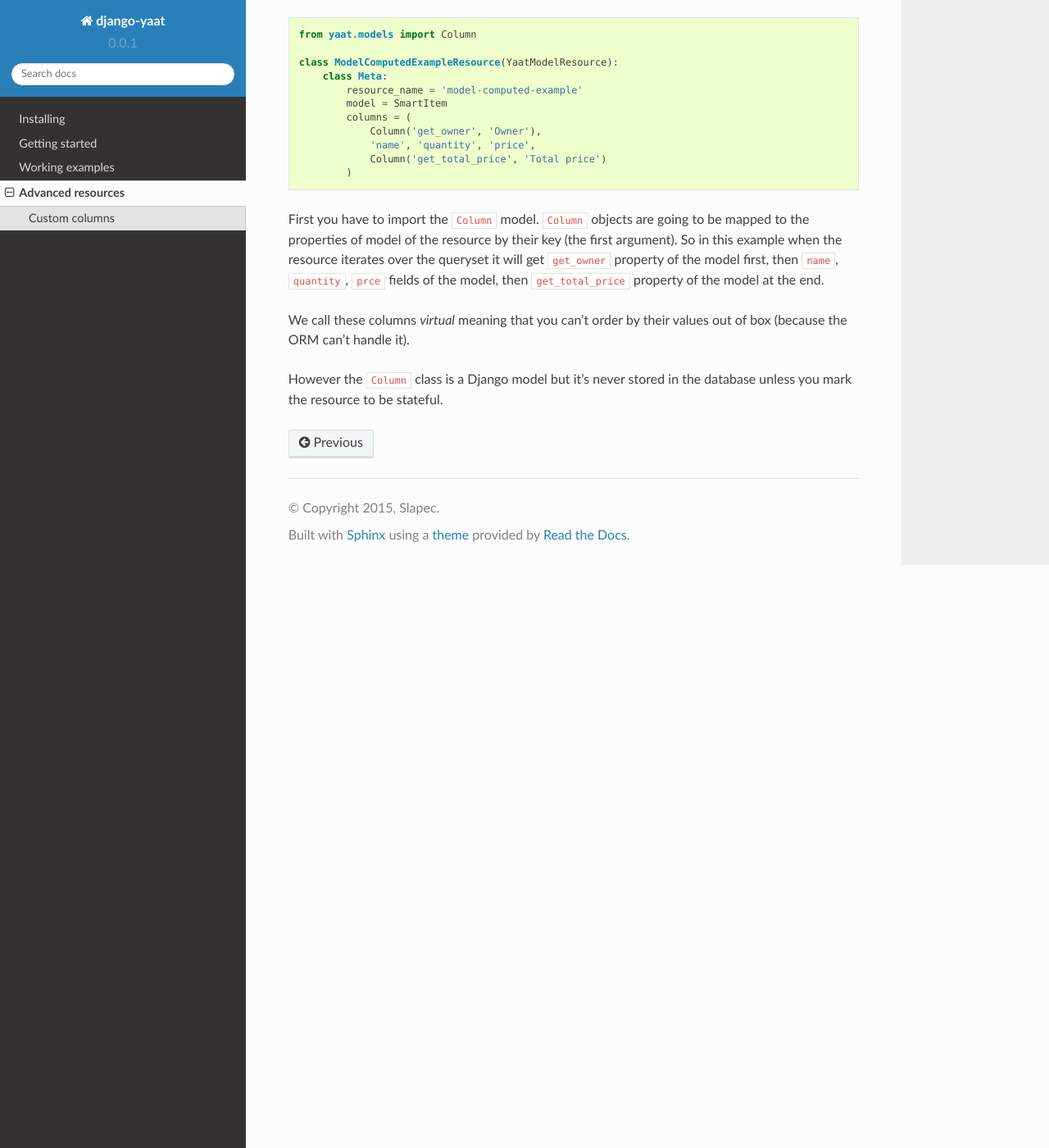
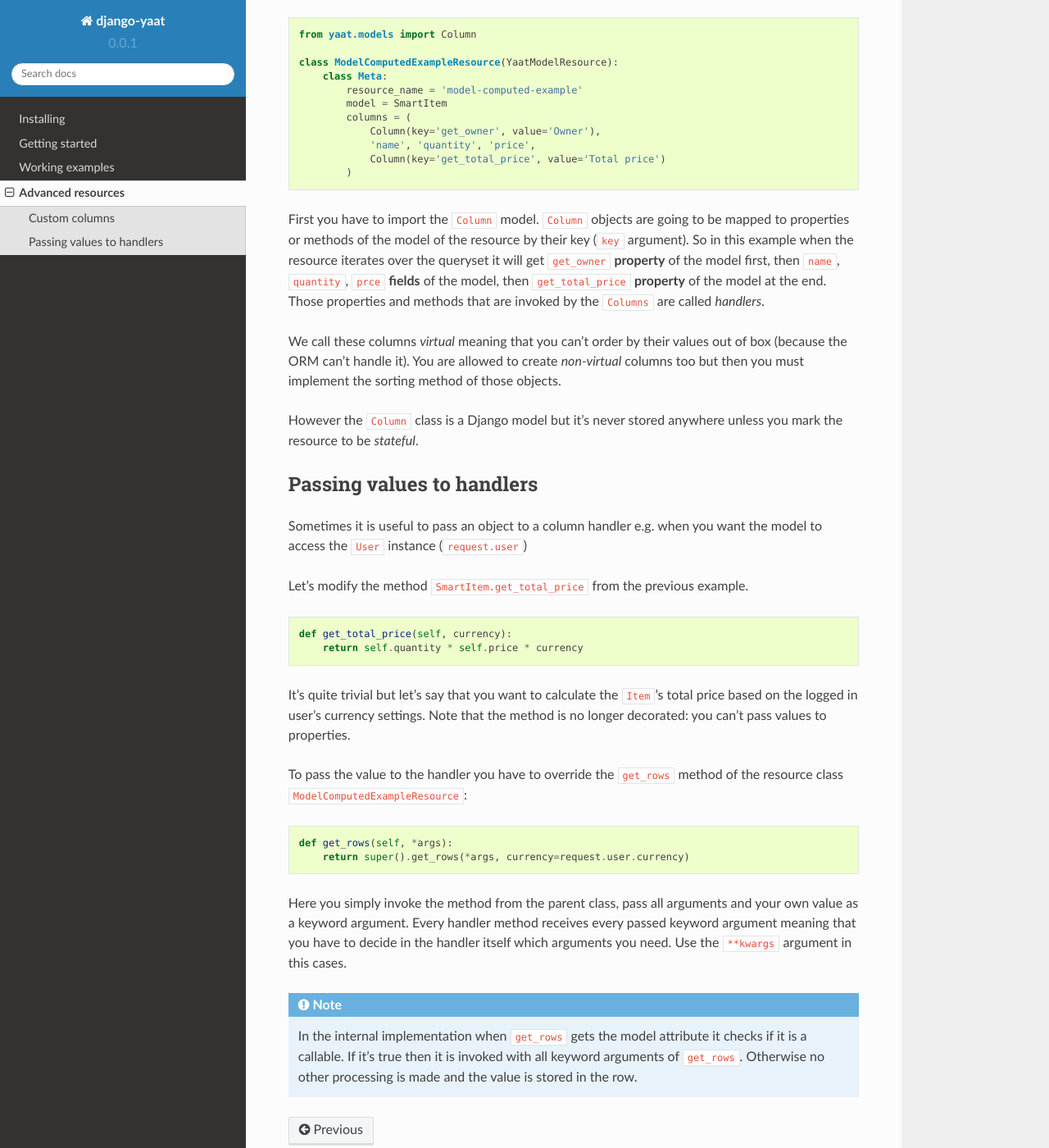
Before and after one commit to slapec/django-yaat, a Sphinx documentation site: the page built from docs/source/advanced.rst, in a window 1280 px wide and 1400 px high, scrolled down 872 px. Shown: the whole window at 82% size. Built offline with Sphinx 7.4.7 and the Read the Docs theme 2.0.0, drawn with Linux system fonts in a browser that asks for light colours; some of the changed text lies outside the part shown.

Commit message:
get_rows can invoke methods now. updated readme

```diff
--- a/docs/source/advanced.rst
+++ b/docs/source/advanced.rst
@@ -4,10 +4,10 @@ Advanced resources
 Custom columns
 --------------
 
-In the meta class of the resource you can list either strings or ``Column`` objects under the ``columns`` property. String
-keys must always match a field of the model. ``Column`` keys however are free to have any values. ``Column`` objects
-have the property ``key`` which is going to be used for model property lookup. This is very useful to send values
-of related models or computed values in the ``POST``.
+In the meta class of the resource you can list either strings or ``Column`` objects under the ``columns`` property.
+String keys must always match a field of the model. ``Column`` keys however are free to have any values. ``Column``
+objects have the property ``key`` which is going to be used for model property or method lookup. This is very useful to
+send values of related models or computed values in the ``POST``.
 
 Let's say we have the following models:
 
@@ -46,18 +46,54 @@ following resource:
             resource_name = 'model-computed-example'
             model = SmartItem
             columns = (
-                Column('get_owner', 'Owner'),
+                Column(key='get_owner', value='Owner'),
                 'name', 'quantity', 'price',
-                Column('get_total_price', 'Total price')
+                Column(key='get_total_price', value='Total price')
             )
 
-First you have to import the ``Column`` model. ``Column`` objects are going to be mapped to the properties of model
-of the resource by their key (the first argument). So in this example when the resource iterates over the queryset
-it will get ``get_owner`` property of the model first, then ``name``, ``quantity``, ``prce`` fields of the model,
-then ``get_total_price`` property of the model at the end.
+First you have to import the ``Column`` model. ``Column`` objects are going to be mapped to properties or methods of the
+model of the resource by their key (``key`` argument). So in this example when the resource iterates over the queryset
+it will get ``get_owner`` **property** of the model first, then ``name``, ``quantity``, ``prce`` **fields** of the
+model, then ``get_total_price`` **property** of the model at the end. Those properties and methods that are invoked by
+the ``Columns`` are called *handlers*.
 
 We call these columns *virtual* meaning that you can't order by their values out of box (because the ORM can't handle
-it).
+it). You are allowed to create *non-virtual* columns too but then you must implement the sorting method of those
+objects.
 
-However the ``Column`` class is a Django model but it's never stored in the database unless you mark the resource to be
-stateful.
+However the ``Column`` class is a Django model but it's never stored anywhere unless you mark the resource to be
+*stateful*.
+
+Passing values to handlers
+--------------------------
+
+Sometimes it is useful to pass an object to a column handler e.g. when you want the model to access the ``User``
+instance (``request.user``)
+
+Let's modify the method ``SmartItem.get_total_price`` from the previous example.
+
+.. code-block:: python
+
+        def get_total_price(self, currency):
+            return self.quantity * self.price * currency
+
+It's quite trivial but let's say that you want to calculate the ``Item``'s total price based on the logged in user's
+currency settings. Note that the method is no longer decorated: you can't pass values to properties.
+
+To pass the value to the handler you have to override the ``get_rows`` method of the resource class
+``ModelComputedExampleResource``:
+
+.. code-block:: python
+
+        def get_rows(self, *args):
+            return super().get_rows(*args, currency=request.user.currency)
+
+Here you simply invoke the method from the parent class, pass all arguments and your own value as a keyword argument.
+Every handler method receives every passed keyword argument meaning that you have to decide in the handler itself which
+arguments you need. Use the ``**kwargs`` argument in this cases.
+
+.. note::
+
+    In the internal implementation when ``get_rows`` gets the model attribute it checks if it is a callable. If it's
+    true then it is invoked with all keyword arguments of ``get_rows``. Otherwise no other processing is made and the
+    value is stored in the row.
```
Also changed, not shown: docs/source/getting_started.rst (+7 -2 lines), 5 other files.
